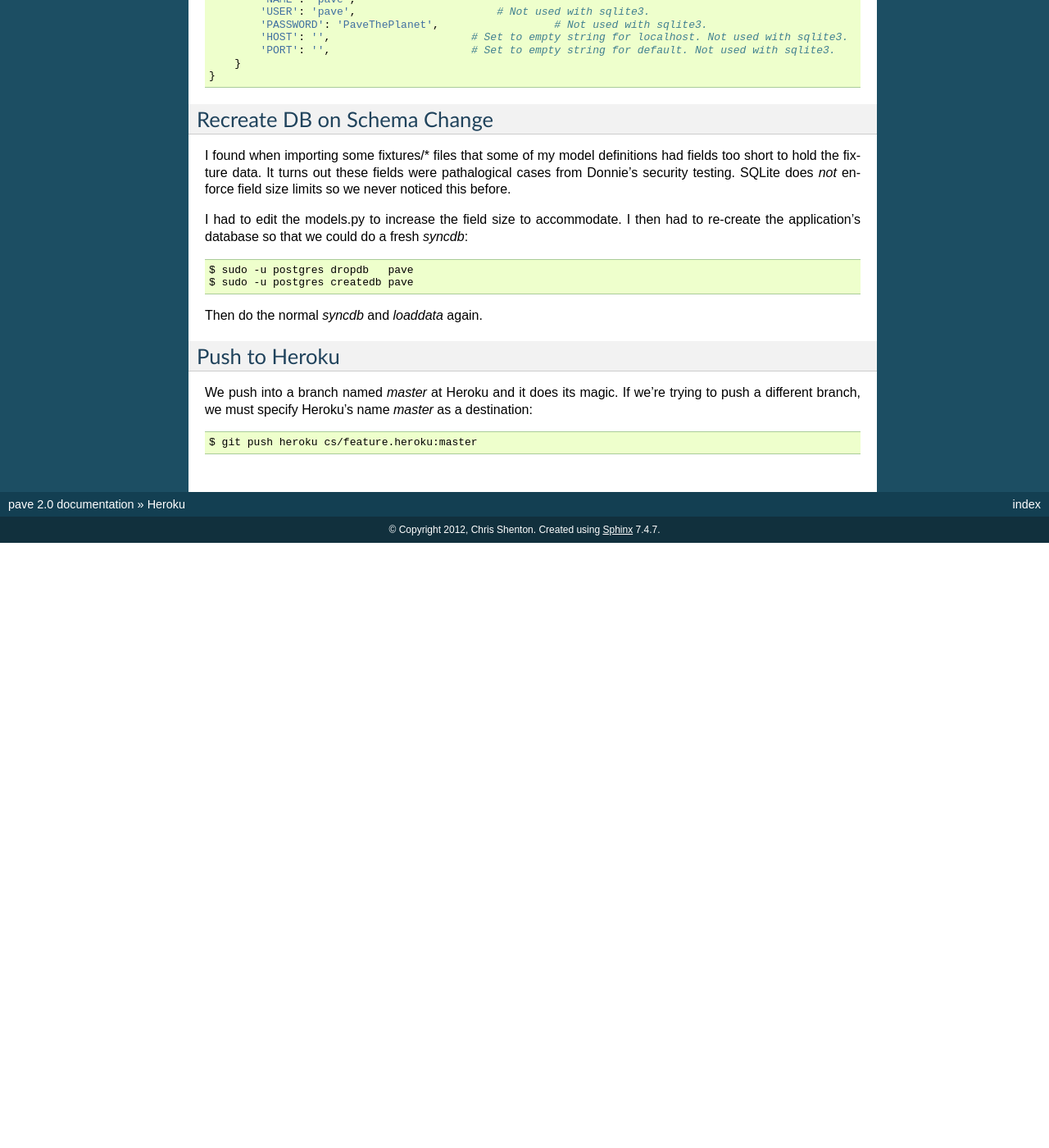
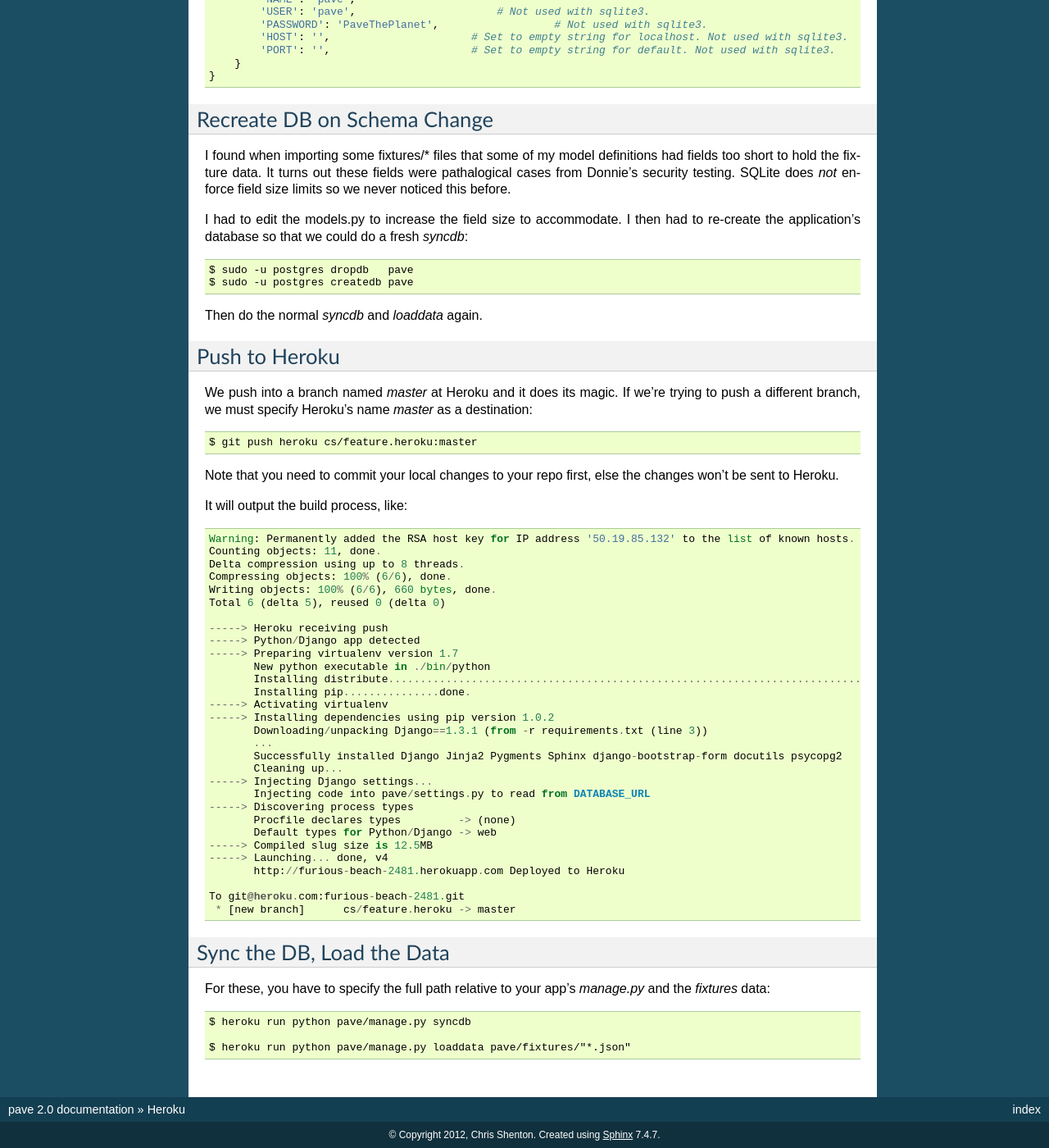
Before and after one commit to shentonfreude/pave, a Sphinx documentation site: the page built from doc/source/heroku.rst, in a window 1280 px wide and 1400 px high, scrolled down 655 px. Shown: the whole window at 82% size. Built offline with Sphinx 7.4.7, drawn with Linux system fonts in a browser that asks for light colours; before the commit the page ends 1317 px from its top, so only the background shows below that; some of the changed text lies outside the part shown.

Commit message:
More docs for Heroku

```diff
--- a/doc/source/heroku.rst
+++ b/doc/source/heroku.rst
@@ -69,3 +69,50 @@ If we're trying to push a different branch, we must specify Heroku's
 name `master` as a destination::
 
   $ git push heroku cs/feature.heroku:master
+
+Note that you need to commit your local changes to your repo first,
+else the changes won't be sent to Heroku.
+
+It will output the build process, like::
+
+  Warning: Permanently added the RSA host key for IP address '50.19.85.132' to the list of known hosts.
+  Counting objects: 11, done.
+  Delta compression using up to 8 threads.
+  Compressing objects: 100% (6/6), done.
+  Writing objects: 100% (6/6), 660 bytes, done.
+  Total 6 (delta 5), reused 0 (delta 0)
+
+  -----> Heroku receiving push
+  -----> Python/Django app detected
+  -----> Preparing virtualenv version 1.7
+         New python executable in ./bin/python
+         Installing distribute.............................................................................................................................................................................................done.
+         Installing pip...............done.
+  -----> Activating virtualenv
+  -----> Installing dependencies using pip version 1.0.2
+         Downloading/unpacking Django==1.3.1 (from -r requirements.txt (line 3))
+         ...
+         Successfully installed Django Jinja2 Pygments Sphinx django-bootstrap-form docutils psycopg2
+         Cleaning up...
+  -----> Injecting Django settings...
+         Injecting code into pave/settings.py to read from DATABASE_URL
+  -----> Discovering process types
+         Procfile declares types         -> (none)
+         Default types for Python/Django -> web
+  -----> Compiled slug size is 12.5MB
+  -----> Launching... done, v4
+         http://furious-beach-2481.herokuapp.com Deployed to Heroku
+
+  To git@heroku.com:furious-beach-2481.git
+   * [new branch]      cs/feature.heroku -> master
+
+
+Sync the DB, Load the Data
+==========================
+
+For these, you have to specify the full path relative to your app's
+`manage.py` and the `fixtures` data::
+
+ $ heroku run python pave/manage.py syncdb
+
+ $ heroku run python pave/manage.py loaddata pave/fixtures/"*.json"
```
